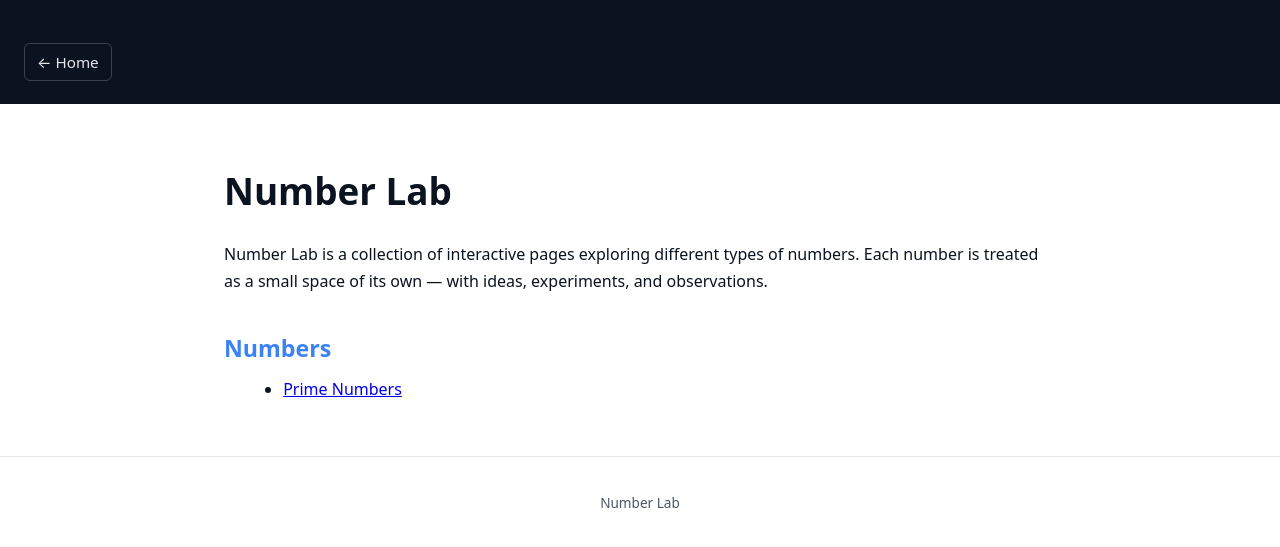
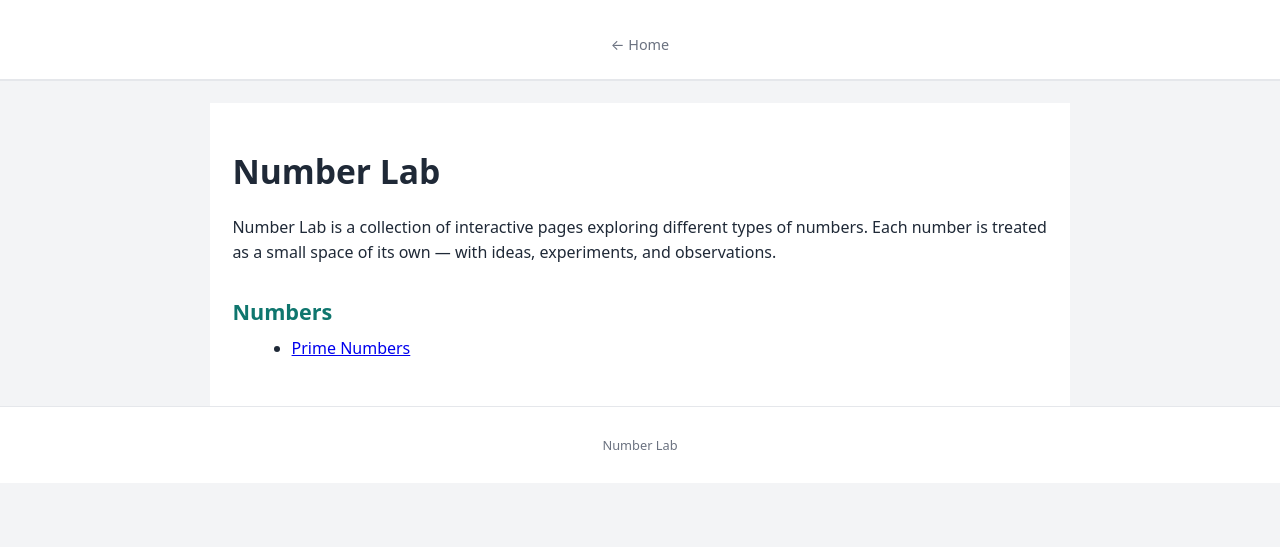
Before and after one commit to anvesh-d/number-lab, a Jekyll site: the page built from index.html, in a window 1280 px wide. Shown: the top 547 px of the page. Built offline with Jekyll 4.4.1, drawn with Linux system fonts in a browser that asks for light colours.

Commit message:
Update main.css

```diff
--- a/assets/css/main.css
+++ b/assets/css/main.css
@@ -4,16 +4,13 @@
 
 /* ---------- Variables ---------- */
 :root {
-  --bg-page: #ffffff;
-  --bg-header: #0b1220;
+  --bg-page: #f3f4f6;        /* warm grey */
   --bg-content: #ffffff;
 
-  --text-main: #0b1220;
-  --text-soft: #4b5563;
-  --text-invert: #e5e7eb;
+  --text-main: #1f2937;     /* charcoal */
+  --text-soft: #6b7280;
 
-  --accent-primary: #3b82f6;  /* blue */
-  --accent-secondary: #22c55e; /* green */
+  --accent: #0f766e;        /* deep teal */
 
   --border-light: #e5e7eb;
 
@@ -21,7 +18,7 @@
                "Segoe UI", Roboto, Ubuntu, "Helvetica Neue",
                Arial, sans-serif;
 
-  --max-width: 880px;
+  --max-width: 860px;
 }
 
 /* ---------- Reset ---------- */
@@ -32,80 +29,80 @@
 body {
   margin: 0;
   font-family: var(--font-body);
-  line-height: 1.65;
+  line-height: 1.6;
   background: var(--bg-page);
   color: var(--text-main);
 }
 
 /* ---------- Header ---------- */
 .site-header {
-  background: var(--bg-header);
-  color: var(--text-invert);
-  padding: 1.8rem 1.5rem 1.4rem;
+  background: var(--bg-content);
+  border-bottom: 2px solid var(--border-light);
+  padding: 1.2rem 1rem;
+  text-align: center;
 }
 
 .site-title {
-  font-size: 1.75rem;
+  font-size: 1.7rem;
   font-weight: 700;
-  letter-spacing: 0.4px;
-  margin-bottom: 0.9rem;
-  color: white;
+  letter-spacing: 0.3px;
+  color: var(--accent);
+  margin-bottom: 0.6rem;
 }
 
 /* ---------- Navigation ---------- */
 .site-nav {
   display: flex;
+  justify-content: center;
   flex-wrap: wrap;
-  gap: 0.6rem;
+  gap: 0.4rem;
 }
 
 .site-nav a,
 .site-nav span {
   text-decoration: none;
-  font-size: 0.95rem;
-  padding: 0.35rem 0.75rem;
-  border-radius: 6px;
-  color: var(--text-invert);
-  border: 1px solid rgba(255, 255, 255, 0.2);
+  font-size: 0.9rem;
+  padding: 0.25rem 0.6rem;
+  border-radius: 4px;
+  color: var(--text-soft);
 }
 
 .site-nav a:hover {
-  background: rgba(255, 255, 255, 0.12);
+  color: var(--accent);
 }
 
 .nav-active {
-  background: var(--accent-primary);
-  border-color: var(--accent-primary);
-  color: #ffffff;
+  color: var(--accent);
   font-weight: 600;
+  border-bottom: 2px solid var(--accent);
 }
 
 /* ---------- Main ---------- */
 main {
   max-width: var(--max-width);
-  margin: 0 auto;
-  padding: 2.4rem 1.5rem 3rem;
+  margin: 1.4rem auto 0;
+  padding: 1.6rem 1.4rem 2.4rem;
   background: var(--bg-content);
 }
 
 /* ---------- Headings ---------- */
 h1 {
-  margin: 0 0 1.2rem;
-  font-size: 2.3rem;
+  margin: 0 0 1rem;
+  font-size: 2.1rem;
   font-weight: 700;
 }
 
 h2 {
-  margin-top: 2.2rem;
-  margin-bottom: 0.5rem;
-  font-size: 1.45rem;
+  margin-top: 1.8rem;
+  margin-bottom: 0.4rem;
+  font-size: 1.35rem;
   font-weight: 600;
-  color: var(--accent-primary);
+  color: var(--accent);
 }
 
 /* ---------- Text ---------- */
 p {
-  margin: 0.65rem 0;
+  margin: 0.55rem 0;
 }
 
 ul {
@@ -113,55 +110,55 @@
 }
 
 li {
-  margin: 0.25rem 0;
+  margin: 0.2rem 0;
 }
 
 /* ---------- Sections ---------- */
 .section {
-  margin-top: 2.2rem;
-  padding-top: 1rem;
+  margin-top: 1.8rem;
+  padding-top: 0.8rem;
   border-top: 1px solid var(--border-light);
 }
 
 /* ---------- Notes ---------- */
 .note {
-  margin: 1.4rem 0;
-  padding: 1rem 1.2rem;
-  background: #f8fafc;
-  border-left: 4px solid var(--accent-secondary);
-  font-size: 0.95rem;
+  margin: 1.2rem 0;
+  padding: 0.9rem 1.1rem;
+  background: #f0fdfa;
+  border-left: 4px solid var(--accent);
+  font-size: 0.9rem;
 }
 
 /* ---------- Meta ---------- */
 .meta {
-  font-size: 0.85rem;
+  font-size: 0.8rem;
   color: var(--text-soft);
 }
 
 /* ---------- Tools ---------- */
 .tool {
-  margin: 2.4rem 0;
-  padding: 1.4rem 1.6rem;
+  margin: 2rem 0;
+  padding: 1.2rem 1.4rem;
   border: 1px solid var(--border-light);
 }
 
 .tool-header {
-  font-size: 1.05rem;
+  font-size: 1rem;
   font-weight: 700;
-  color: var(--accent-primary);
-  margin-bottom: 0.4rem;
+  color: var(--accent);
+  margin-bottom: 0.3rem;
 }
 
 .tool-body {
-  margin-top: 0.6rem;
+  margin-top: 0.5rem;
 }
 
 /* ---------- Logic ---------- */
 .logic {
-  margin-top: 1rem;
-  padding-top: 0.7rem;
+  margin-top: 0.8rem;
+  padding-top: 0.6rem;
   border-top: 1px dashed var(--border-light);
-  font-size: 0.9rem;
+  font-size: 0.85rem;
   color: var(--text-soft);
 }
 
@@ -172,8 +169,9 @@
 /* ---------- Footer ---------- */
 footer {
   border-top: 1px solid var(--border-light);
-  padding: 1.5rem;
-  font-size: 0.85rem;
+  padding: 1.2rem;
+  font-size: 0.8rem;
   color: var(--text-soft);
   text-align: center;
+  background: var(--bg-content);
 }
```
